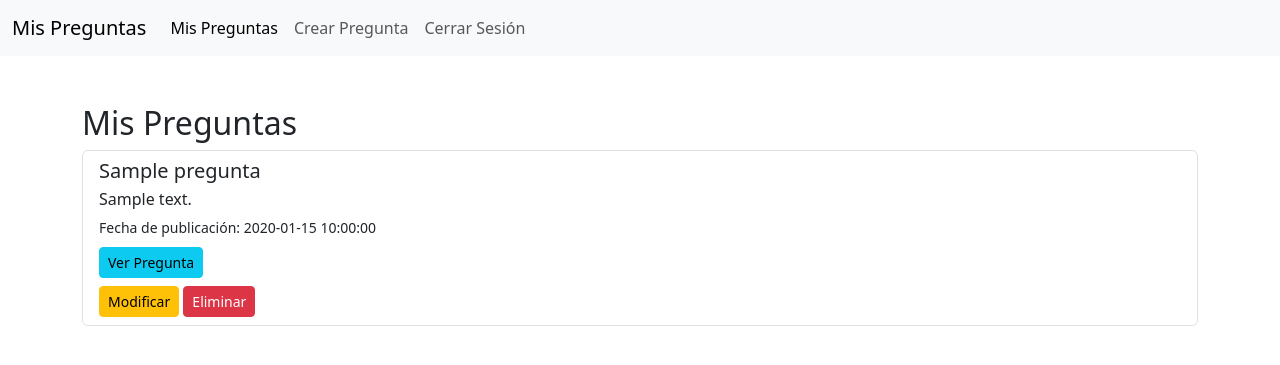
After one commit to JuanjGomez/A02_FORO_GomezJuan_GonzalesAlejandro, a PHP site: page /view/miPregunta.php in a window 1280 px wide. The commit adds this page. Shown: the top 365 px of the page. Run offline with PHP 8.4, Linux system fonts and the light colour scheme; the visitor is signed in with stand-in values (Sample User, id 1); tables that the repository leaves empty hold one stand-in row (values such as "Sample post").

Commit message:
Apartado de mis preguntas + CRUD preguntas

```diff
--- a/view/formPregunta.php
+++ b/view/formPregunta.php
@@ -1,10 +1,6 @@
 <?php
     session_start();
     if(!isset($_SESSION['id'])){
-        header('Location: ../index.php');
-        exit();
-    }
-    if($_SERVER['REQUEST_METHOD'] !== 'POST'){
         header('Location: ../index.php');
         exit();
     }
--- a/view/login.php
+++ b/view/login.php
@@ -23,9 +23,9 @@
             <p id="errorUser" class="error"></p>
             <label for="pwd">Password:<input type="password" name="pwd" id="pwd" placeholder="Introduce tu contrasena"></label>
             <p id="errorPwd" class="error"></p>
-            <input type="submit" id="boton" value="Login" disabled>
+            <input type="submit" id="boton" value="Login">
         </form>
     </div>
-    <script src="../validations/js/verifLogin.js"></script>
+    <!-- <script src="../validations/js/verifLogin.js"></script> -->
 </body>
 </html>
--- /dev/null
+++ b/view/miPregunta.php
@@ -0,0 +1,84 @@
+<?php
+session_start();
+if (!isset($_SESSION['id'])) {
+    header('Location: login.php');  // Redirige si el usuario no ha iniciado sesión.
+    exit();
+}
+
+require_once '../process/conexion.php';
+
+$userId = $_SESSION['id'];  // ID del usuario actual
+
+try {
+    // Consulta para obtener las preguntas del usuario
+    $sql = "SELECT p.id_preg, p.titulo_preg, p.descripcion_preg, p.fecha_publicacion
+            FROM tbl_preguntas p
+            WHERE p.id_usu = :id_usu";  // Asegúrate de que `id_usuario` está en la tabla `tbl_preguntas`
+    $stmt = $conn->prepare($sql);
+    $stmt->bindParam(':id_usu', $userId, PDO::PARAM_INT);
+    $stmt->execute();
+    $preguntas = $stmt->fetchAll(PDO::FETCH_ASSOC);
+} catch (PDOException $e) {
+    echo "Error: " . $e->getMessage();
+    die();
+}
+?>
+
+<!DOCTYPE html>
+<html lang="es">
+<head>
+    <meta charset="UTF-8">
+    <meta name="viewport" content="width=device-width, initial-scale=1.0">
+    <title>Mis Preguntas</title>
+    <link href="https://cdn.jsdelivr.net/npm/bootstrap@5.3.3/dist/css/bootstrap.min.css" rel="stylesheet" integrity="sha384-QWTKZyjpPEjISv5WaRU9OFeRpok6YctnYmDr5pNlyT2bRjXh0JMhjY6hW+ALEwIH" crossorigin="anonymous">
+    <link rel="stylesheet" href="./styles/inicio.css">
+</head>
+<body>
+    <nav class="navbar navbar-expand-lg bg-body-tertiary">
+        <div class="container-fluid">
+            <a class="navbar-brand" href="#">Mis Preguntas</a>
+            <div class="collapse navbar-collapse" id="navbarSupportedContent">
+                <ul class="navbar-nav me-auto mb-2 mb-lg-0">
+                    <li class="nav-item">
+                        <a class="nav-link active" aria-current="page" href="#">Mis Preguntas</a>
+                    </li>
+                    <li class="nav-item">
+                        <a class="nav-link" href="formPregunta.php">Crear Pregunta</a>
+                    </li>
+                    <li class="nav-item">
+                        <a class="nav-link" href="cerrarSesion.php">Cerrar Sesión</a>
+                    </li>
+                </ul>
+            </div>
+        </div>
+    </nav>
+
+    <div class="container mt-5">
+        <h2>Mis Preguntas</h2>
+
+        <?php if (count($preguntas) > 0): ?>
+            <div class="list-group">
+                <?php foreach ($preguntas as $pregunta): ?>
+                    <div class="list-group-item">
+                        <h5 class="mb-1"><?php echo htmlspecialchars($pregunta['titulo_preg']); ?></h5>
+                        <p class="mb-1"><?php echo htmlspecialchars($pregunta['descripcion_preg']); ?></p>
+                        <small>Fecha de publicación: <?php echo htmlspecialchars($pregunta['fecha_publicacion']); ?></small>
+                        <br>
+                        <form method="POST" action="verPregunta.php">
+                            <input type="hidden" name="idPregunta" value="<?php echo $pregunta['id_preg']; ?>">
+                            <button type="submit" class="btn btn-info btn-sm mt-2">Ver Pregunta</button>
+                        </form>
+                        <!-- Botones para modificar y eliminar -->
+                        <a href="../process/modificarPregunta.php?id=<?php echo $pregunta['id_preg']; ?>" class="btn btn-warning btn-sm mt-2">Modificar</a>
+                        <a href="../process/eliminarPregunta.php?id=<?php echo $pregunta['id_preg']; ?>" class="btn btn-danger btn-sm mt-2" onclick="return confirm('¿Estás seguro de eliminar esta pregunta?');">Eliminar</a>
+                    </div>
+                <?php endforeach; ?>
+            </div>
+        <?php else: ?>
+            <p>No has realizado ninguna pregunta aún.</p>
+        <?php endif; ?>
+    </div>
+
+    <script src="https://cdn.jsdelivr.net/npm/bootstrap@5.3.3/dist/js/bootstrap.bundle.min.js" integrity="sha384-YvpcrYf0tY3lHB60NNkmXc5s9fDVZLESaAA55NDzOxhy9GkcIdslK1eN7N6jIeHz" crossorigin="anonymous"></script>
+</body>
+</html>
```
Also changed, not shown: index.php (+6 -2 lines), process/eliminarPregunta.php (added, +31 -0 lines), process/modificarPregunta.php (added, +88 -0 lines).
